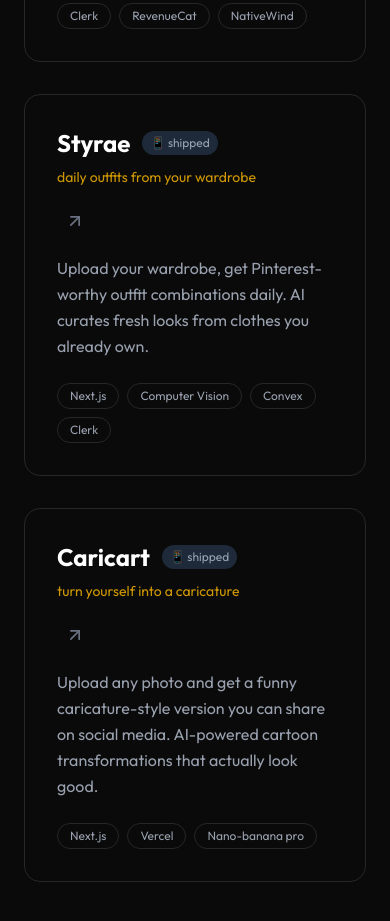
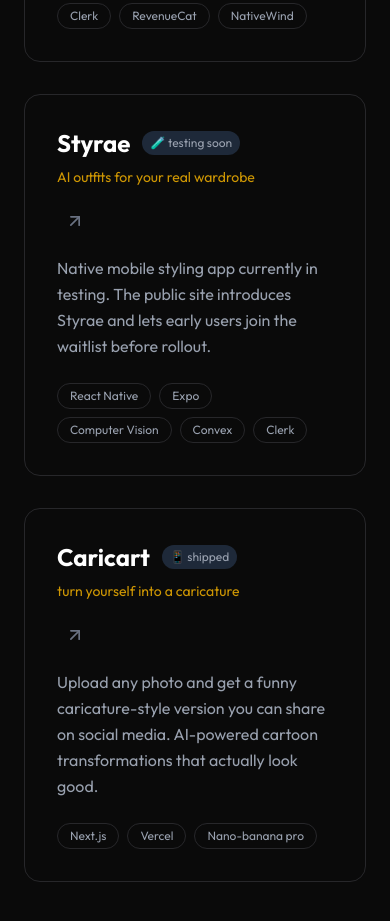
Before and after one commit to virat-mankali/lat-portfolio, a Next.js app: page /projects in a window 390 px wide. Shown: the part 1980-2901 px from the top of the page. Built offline with nearby package versions, Linux system fonts and the light colour scheme.

Commit message:
fix: update Styrae project details for mobile app testing
Update tagline, description, and tech stack to reflect transition
to React Native mobile app. Change status to testing soon and update
link to new domain for waitlist signups.

```diff
--- a/app/projects/page.tsx
+++ b/app/projects/page.tsx
@@ -45,11 +45,11 @@ const ProjectsPage = () => {
     },
     {
       title: "Styrae",
-      tagline: "daily outfits from your wardrobe",
-      description: "Upload your wardrobe, get Pinterest-worthy outfit combinations daily. AI curates fresh looks from clothes you already own.",
-      tech: ["Next.js", "Computer Vision", "Convex", "Clerk"],
-      status: "📱 shipped",
-      link: "https://styrae.vercel.app",
+      tagline: "AI outfits for your real wardrobe",
+      description: "Native mobile styling app currently in testing. The public site introduces Styrae and lets early users join the waitlist before rollout.",
+      tech: ["React Native", "Expo", "Computer Vision", "Convex", "Clerk"],
+      status: "🧪 testing soon",
+      link: "https://styrae.in",
       github: null,
     },
     {
```
